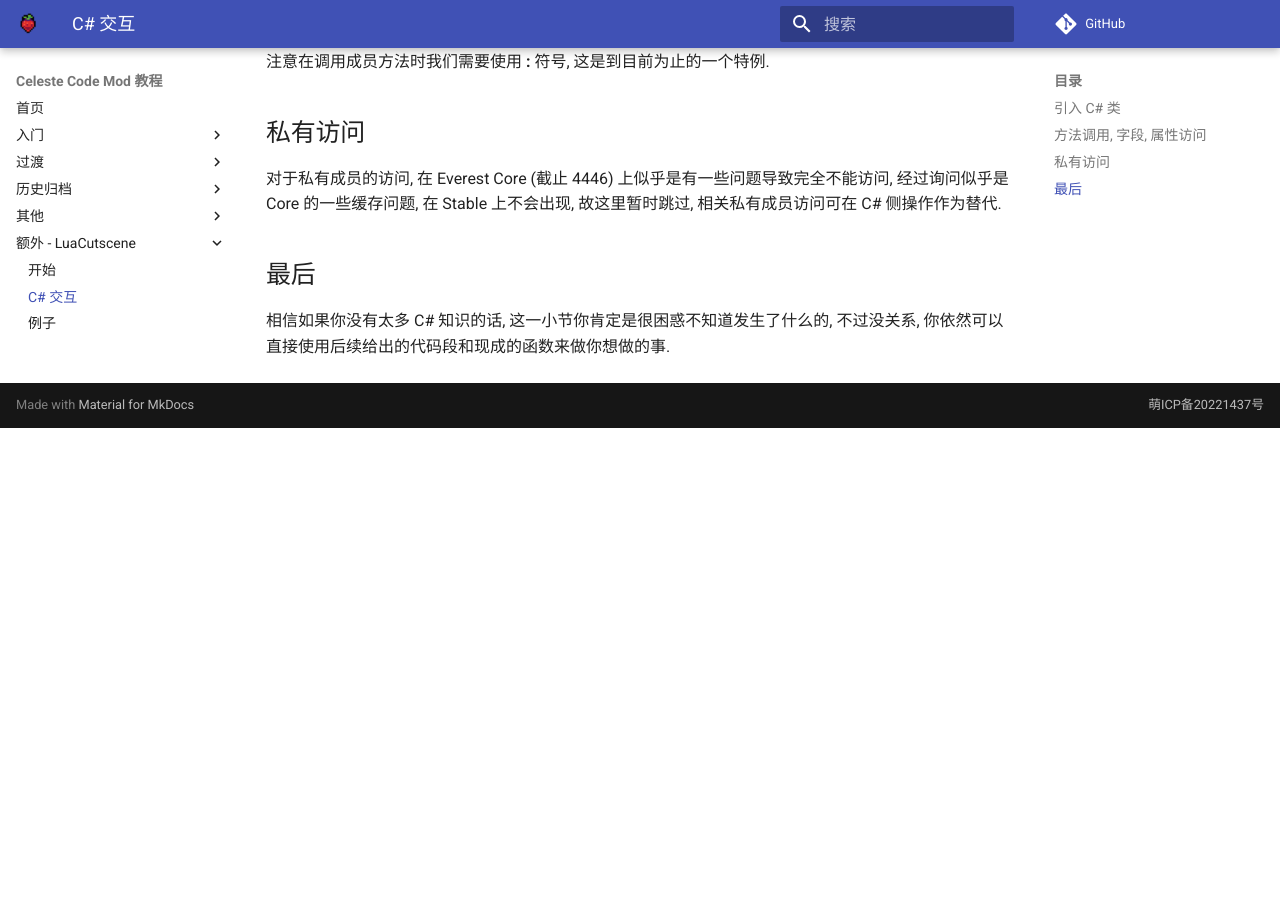
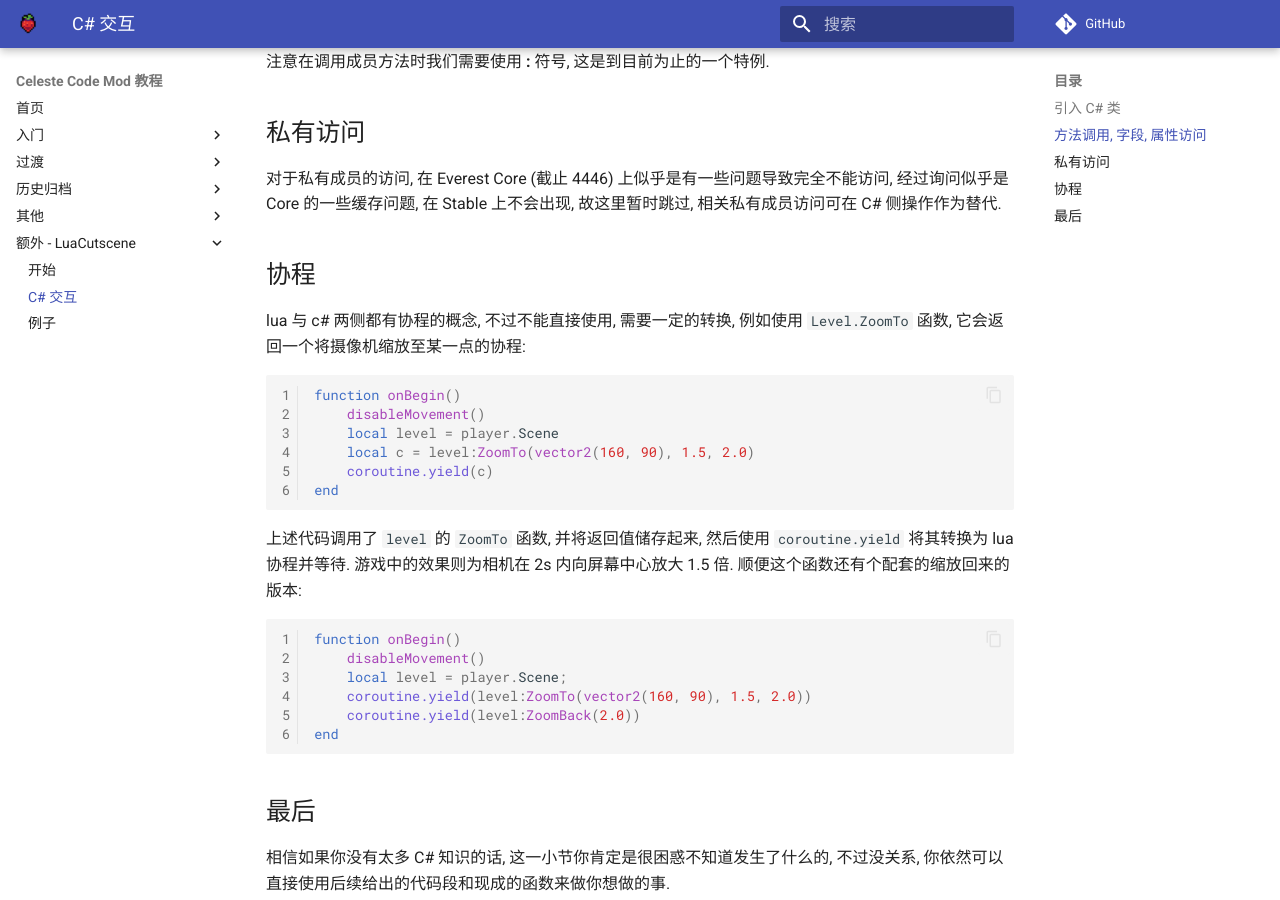
Before and after one commit to Saplonily/CelesteModTutorial, an MkDocs documentation site: the page built from docs/extra_luacs/cs_access.md, in a window 1280 px wide and 900 px high, scrolled down 1669 px. Built offline with MkDocs 1.6.1 and Material for MkDocs 9.7.7, drawn with Linux system fonts in a browser that asks for light colours; comment, search, counter and statistics services are not loaded; before the commit the page ends 2097 px from its top, so only the background shows below that.

Commit message:
c# 互操作的一部分协程介绍

````diff
--- a/docs/extra_luacs/cs_access.md
+++ b/docs/extra_luacs/cs_access.md
@@ -79,6 +79,31 @@ end
 经过询问似乎是 Core 的一些缓存问题, 在 Stable 上不会出现, 故这里暂时跳过,
 相关私有成员访问可在 C# 侧操作作为替代.
 
+## 协程
+
+lua 与 c# 两侧都有协程的概念, 不过不能直接使用, 需要一定的转换, 例如使用 `Level.ZoomTo` 函数, 它会返回一个将摄像机缩放至某一点的协程:
+
+```lua
+function onBegin()
+    disableMovement()
+    local level = player.Scene
+    local c = level:ZoomTo(vector2(160, 90), 1.5, 2.0)
+    coroutine.yield(c)
+end
+```
+
+上述代码调用了 `level` 的 `ZoomTo` 函数, 并将返回值储存起来, 然后使用 `coroutine.yield` 将其转换为 lua 协程并等待.
+游戏中的效果则为相机在 2s 内向屏幕中心放大 1.5 倍. 顺便这个函数还有个配套的缩放回来的版本:
+
+```lua
+function onBegin()
+    disableMovement()
+    local level = player.Scene;
+    coroutine.yield(level:ZoomTo(vector2(160, 90), 1.5, 2.0))
+    coroutine.yield(level:ZoomBack(2.0))
+end
+```
+
 ## 最后
 
 相信如果你没有太多 C# 知识的话, 这一小节你肯定是很困惑不知道发生了什么的,
````
